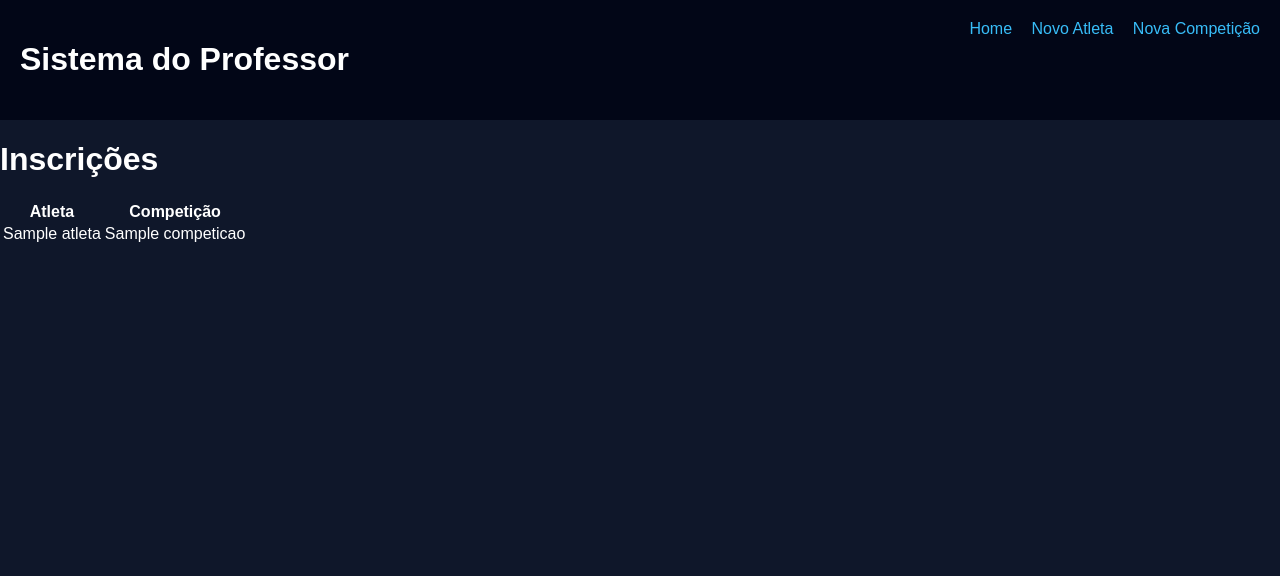
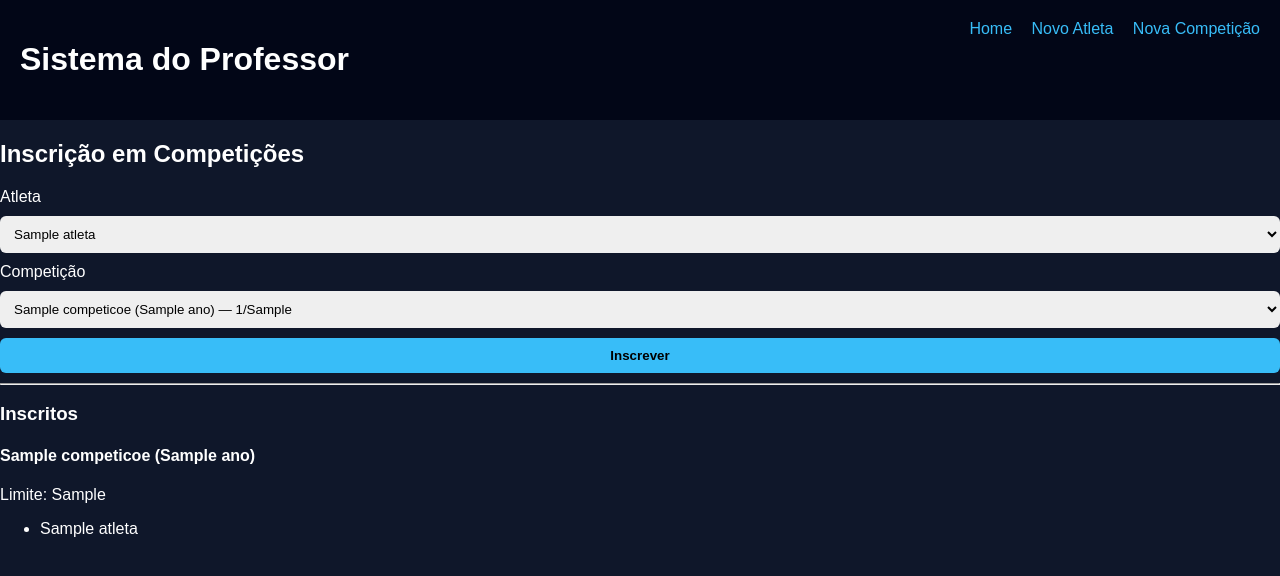
Before and after one commit to pepeuloureirob/volley-coach-system, a Python web app: template templates/inscricoes.html in a window 1280 px wide. Shown: the top 576 px of the page. Run offline with Jinja, Linux system fonts and the light colour scheme; the template is opened without the code that fills it: most values are stand-ins (such as "Sample title", 1, 10 or a date in 2020).

Commit message:
Update inscricoes.html

```diff
--- a/templates/inscricoes.html
+++ b/templates/inscricoes.html
@@ -1,23 +1,47 @@
-{% extends "base.html" %}
+{% extends 'base.html' %}
 {% block content %}
 
-<h1 class="text-2xl font-bold mb-4">Inscrições</h1>
+<h2>Inscrição em Competições</h2>
 
-<table class="w-full bg-white shadow rounded-lg">
-<thead class="bg-gray-200">
-<tr>
-    <th class="p-2">Atleta</th>
-    <th>Competição</th>
-</tr>
-</thead>
-<tbody>
-{% for i in inscricoes %}
-<tr class="border-b">
-    <td class="p-2">{{ i.atleta.nome }}</td>
-    <td>{{ i.competicao.nome }}</td>
-</tr>
+<form method="POST" class="form-box">
+
+    <label>Atleta</label>
+    <select name="atleta_id" required>
+        {% for atleta in atletas %}
+            <option value="{{ atleta.id }}">{{ atleta.nome }}</option>
+        {% endfor %}
+    </select>
+
+    <label>Competição</label>
+    <select name="competicao_id" required>
+        {% for comp in competicoes %}
+            <option value="{{ comp.id }}">
+                {{ comp.nome }} ({{ comp.ano }}) — {{ comp.inscritos|length }}/{{ comp.limite_atletas }}
+            </option>
+        {% endfor %}
+    </select>
+
+    <button type="submit" class="btn">Inscrever</button>
+
+</form>
+
+<hr>
+
+<h3>Inscritos</h3>
+
+{% for comp in competicoes %}
+    <div class="competition-box">
+        <h4>{{ comp.nome }} ({{ comp.ano }})</h4>
+        <p>Limite: {{ comp.limite_atletas }}</p>
+
+        <ul>
+            {% for atleta in comp.inscritos %}
+                <li>{{ atleta.nome }}</li>
+            {% else %}
+                <li>Nenhum atleta inscrito</li>
+            {% endfor %}
+        </ul>
+    </div>
 {% endfor %}
-</tbody>
-</table>
 
 {% endblock %}
```
